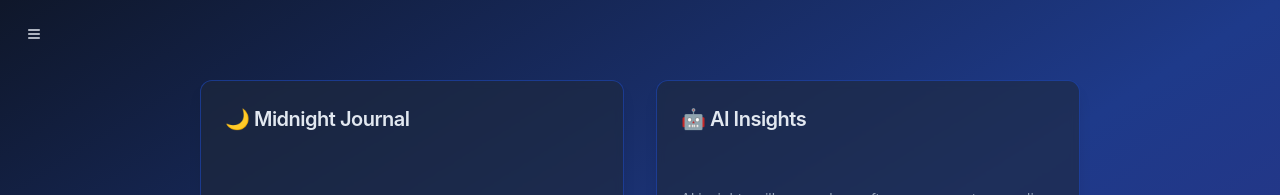
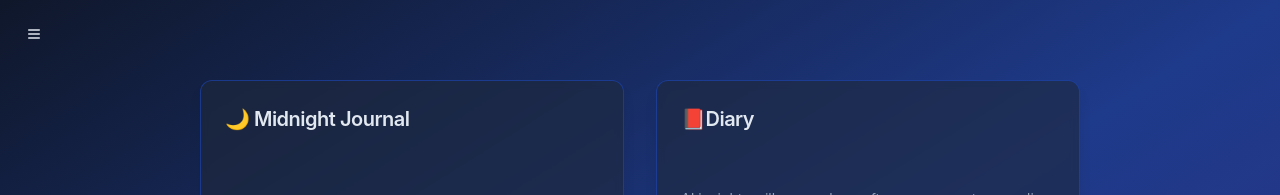
Before and after one commit to itisyijy/MinDrift, a Next.js app in the folder client/: page /chat in a window 1280 px wide. Shown: the top 195 px of the page. Built offline with nearby package versions, Linux system fonts and the light colour scheme.

Commit message:
chat page complete

```diff
--- a/client/components/ai-diary-chat-interface.tsx
+++ b/client/components/ai-diary-chat-interface.tsx
@@ -235,11 +235,14 @@ export default function AIDiaryChatInterface() {
           <div className="flex flex-col h-full">
             <Card className="bg-slate-800/60 backdrop-blur-sm border-blue-700/50 shadow-lg flex-1">
               <CardHeader>
-                <CardTitle className="text-xl font-semibold text-slate-200">🤖 AI Insights</CardTitle>
+                <CardTitle className="text-xl font-semibold text-slate-200">📕Diary</CardTitle>
               </CardHeader>
               <CardContent className="flex-1 overflow-y-auto">
                 {summary ? (
-                  <div className="text-slate-300 whitespace-pre-wrap">{summary}</div>
+                  <div
+                    className="text-slate-300"
+                    dangerouslySetInnerHTML={{ __html: summary }}
+                  />
                 ) : (
                   <div className="text-center py-8 text-slate-400">
                     <p className="text-sm">AI insights will appear here after you generate your diary</p>
```
Also changed, not shown: 1 other file (tests, documents, lock files or other folders).
